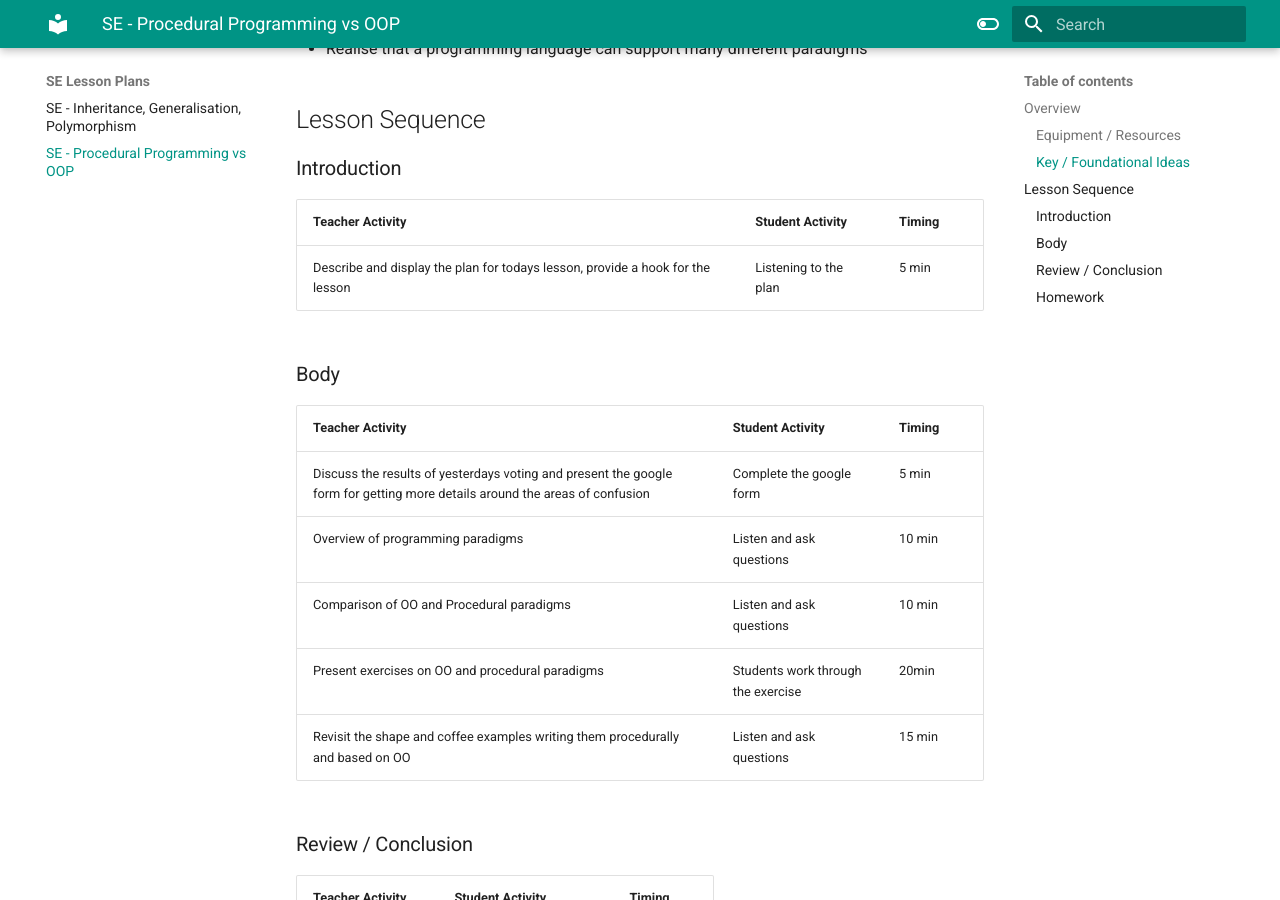
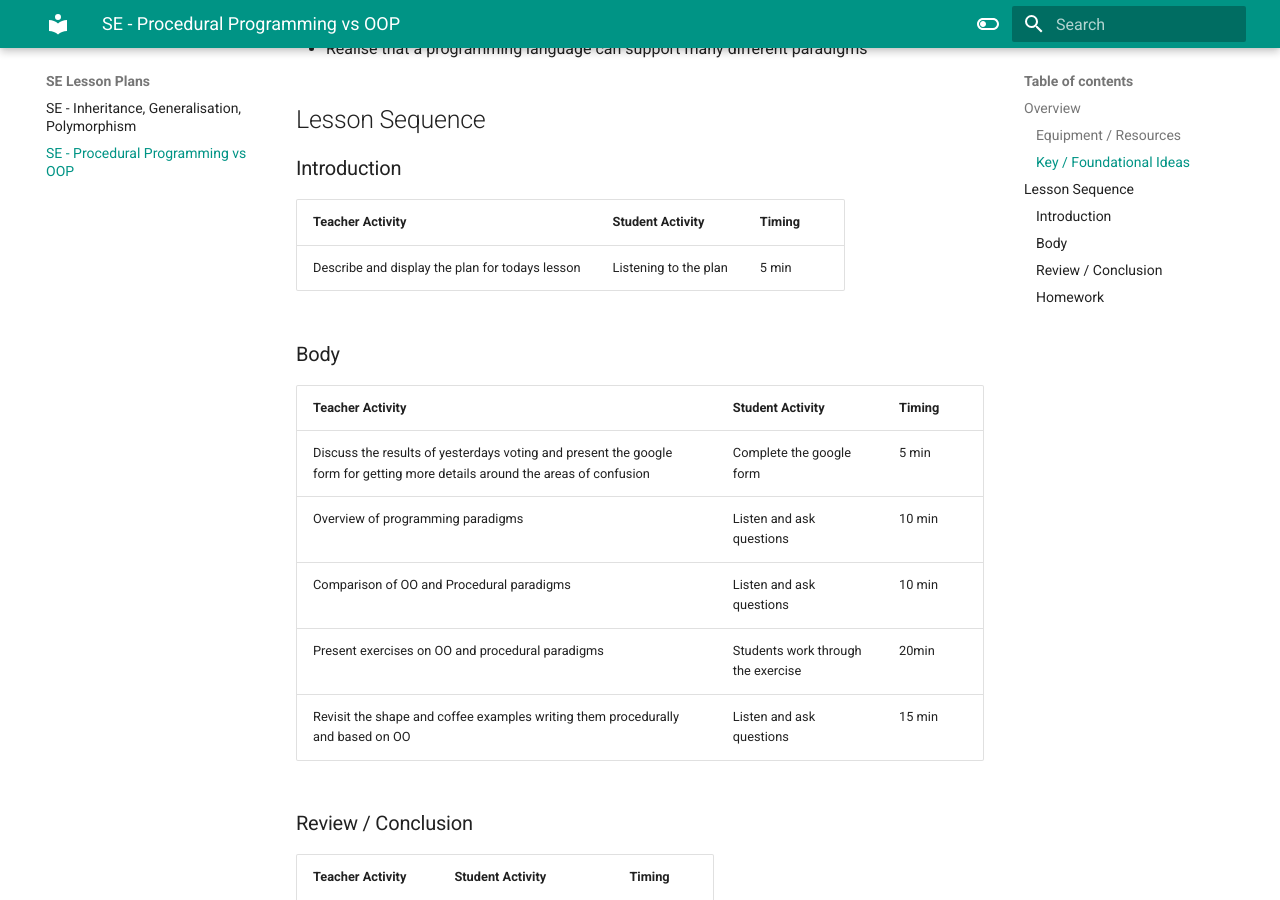
Before and after one commit to aaron-beverley-mq/edst8237-placement, an MkDocs documentation site: the page built from docs/LessonPlans/SE-Y11-20240522.md, in a window 1280 px wide and 900 px high, scrolled down 1135 px. Built offline with MkDocs 1.6.1 and Material for MkDocs 9.7.7, drawn with Linux system fonts in a browser that asks for light colours.

```diff
--- a/docs/LessonPlans/SE-Y11-20240522.md
+++ b/docs/LessonPlans/SE-Y11-20240522.md
@@ -28,7 +28,7 @@
 ### Introduction
 | Teacher Activity                                                               | Student Activity      | Timing |
 | ------------------------------------------------------------------------------ | --------------------- | ------ |
-| Describe and display the plan for todays lesson, provide a hook for the lesson | Listening to the plan | 5 min  |
+| Describe and display the plan for todays lesson | Listening to the plan | 5 min  |
 
 ### Body
 | Teacher Activity                                                                                                            | Student Activity                   | Timing |
```
